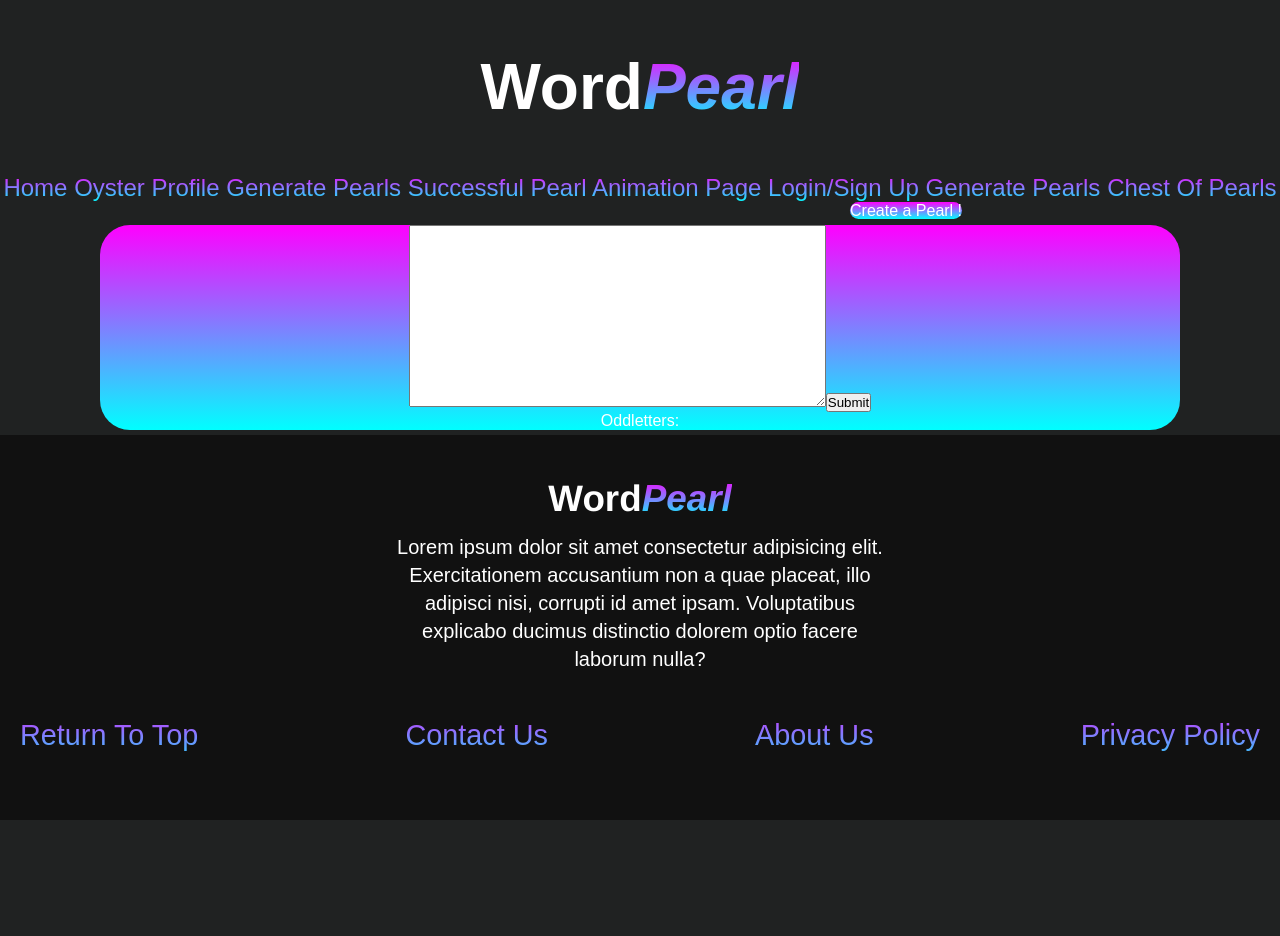
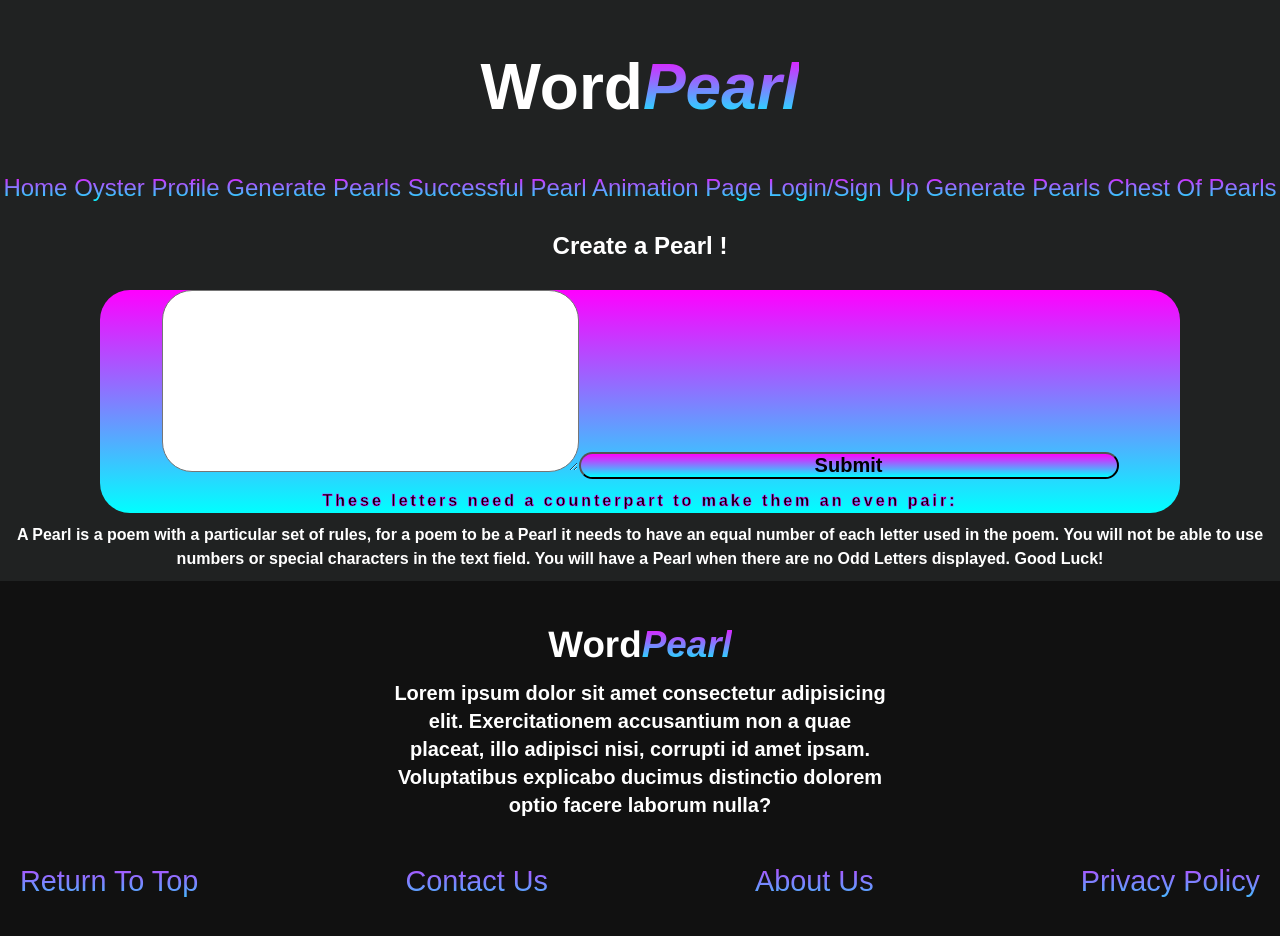
Before and after one commit to Ikrambo92/WordPearl-Frontend, a React (Create React App) app in the folder wordpearl/: page /PearlGenerator in a window 1280 px wide. Shown: the top 936 px of the page. Before the commit the page ends 820 px from the top, so only its background shows below. Built offline with nearby package versions, Linux system fonts and the light colour scheme.

Commit message:
Add functionality and css for pearlGenerator

```diff
--- a/wordpearl/src/Components/PearlCheck.jsx
+++ b/wordpearl/src/Components/PearlCheck.jsx
@@ -1,6 +1,6 @@
 const PearlCheck = (pearl) => {
 
-    let noPuncStr = pearl.replace(/[.,/#!$%^&*;:{}=\-_`~()]/g, "");
+    let noPuncStr = pearl.replace(/[.,/#!$%^&*;:{}=\-_`~()0-9]/g, "");
     let lowerCaseStr = noPuncStr.toLowerCase();
     let noSpaceStr = lowerCaseStr.replace(/\s+/g, "");
     var count = {};
--- a/wordpearl/src/Components/PearlGenerator.css
+++ b/wordpearl/src/Components/PearlGenerator.css
@@ -18,6 +18,44 @@ PearlGenerator, form {
 justify-content: center;
 border-radius: 30px;
 }
+PearlGenerator, textarea {
+    text-align: center;
+    -webkit-border-radius: 30px;
+    -moz-border-radius: 30px;
+    border-radius: 30px;
+}
+PearlGenerator, button {
+    width: 50%;
+    font-size: 20px;
+    font-weight: bold;
+    border-radius: 30px;
+    background: linear-gradient(180deg, magenta, cyan);
+}
+PearlGenerator, p {
+    margin: 10px;
+    text-align: center;
+    line-height: 150%;
+    font-weight: bold;
+}
+PearlGenerator, message {
+    padding: 20px;
+}
+#pgsubmit {
+    transition-duration: 0.4s;
+   }
+   #pgsubmit:hover {
+     color: white;
+   }
+#oddLetters {
+    color: black;
+    margin: 10px;
+    text-align: center;
+    line-height: 150%;
+    font-weight: bold;
+    letter-spacing: 3px;
+    -webkit-text-stroke: 0.5px magenta;
+};
+
 PearlGenerator, label {
     margin-left: 850px;
     flex: auto;
--- a/wordpearl/src/Components/PearlGenerator.jsx
+++ b/wordpearl/src/Components/PearlGenerator.jsx
@@ -11,7 +11,8 @@ const PearlGenerator = ()=> {
 
 
     const handleChange = event => {
-        setMessage(event.target.value);
+        const result = event.target.value.replace(/[^a-z\s]/gi, '');
+        setMessage(result);
     };
 
 
@@ -25,13 +26,14 @@ const PearlGenerator = ()=> {
     if (pearl === false) {
 
         return <div className='pearlGenerator'>
-    <label className='pearlGenerator'>Create a Pearl !</label>
+    <h2 className='pearlGenerator'>Create a Pearl !</h2>
     <form >
         <textarea type="text" name="message" id="message" cols="50" rows="12"
         value={message} onChange={handleChange}></textarea>
        <button id="pgsubmit" onClick={handleSubmit} >Submit</button>
-           <p> Oddletters: {pearlCheck(message)} </p>
+           <p id="oddLetters"> These letters need a counterpart to make them an even pair: {pearlCheck(message)} </p>
     </form>
+    <p>A Pearl is a poem with a particular set of rules, for a poem to be a Pearl it needs to have an equal number of each letter used in the poem. You will not be able to use numbers or special characters in the text field. You will have a Pearl when there are no Odd Letters displayed. Good Luck!</p>
 </div>
 
     } else {
--- a/wordpearl/src/Components/SuccessfulPearl.css
+++ b/wordpearl/src/Components/SuccessfulPearl.css
@@ -0,0 +1,5 @@
+
+
+#banner {
+    text-align: center;
+}
--- a/wordpearl/src/Components/SuccessfulPearl.jsx
+++ b/wordpearl/src/Components/SuccessfulPearl.jsx
@@ -18,8 +18,8 @@ export const SuccessfulPearl = (message) => {
   }
 
 
-  return <div>
-    <h1 >Congratulations !!</h1>
+  return <div className="congratsPage">
+    <h1 id="banner">Congratulations !!</h1>
       <p>Successful Pearl !</p>
       <button onClick={refreshPage}>Try again !</button>
       <button onClick={sendPearl}>Submit to chest</button>
```
